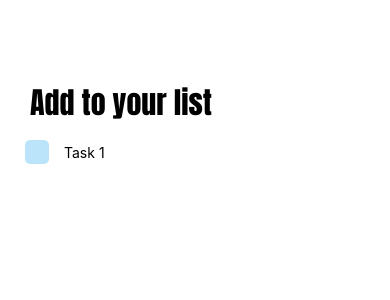
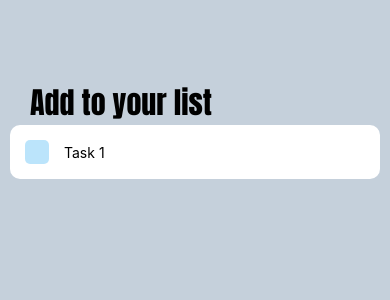
Before and after one commit to kianaa81/ToDoListApp, a React Native app: screen / in a window 390 px wide. Shown: the top 300 px of the page. Built offline with nearby package versions, Linux system fonts and the light colour scheme.

Commit message:
Changed the bg colour

```diff
--- a/App.js
+++ b/App.js
@@ -22,8 +22,9 @@ const App = () => {
 const styles = StyleSheet.create({
   container: {
     flex: 1,
-    justifyContent: 'center',
+    backgroundColor: 'rgb(197, 208, 219)',
     paddingHorizontal: 10,
+
   },
   taskWrapper: {
     paddingTop: 80,
```
